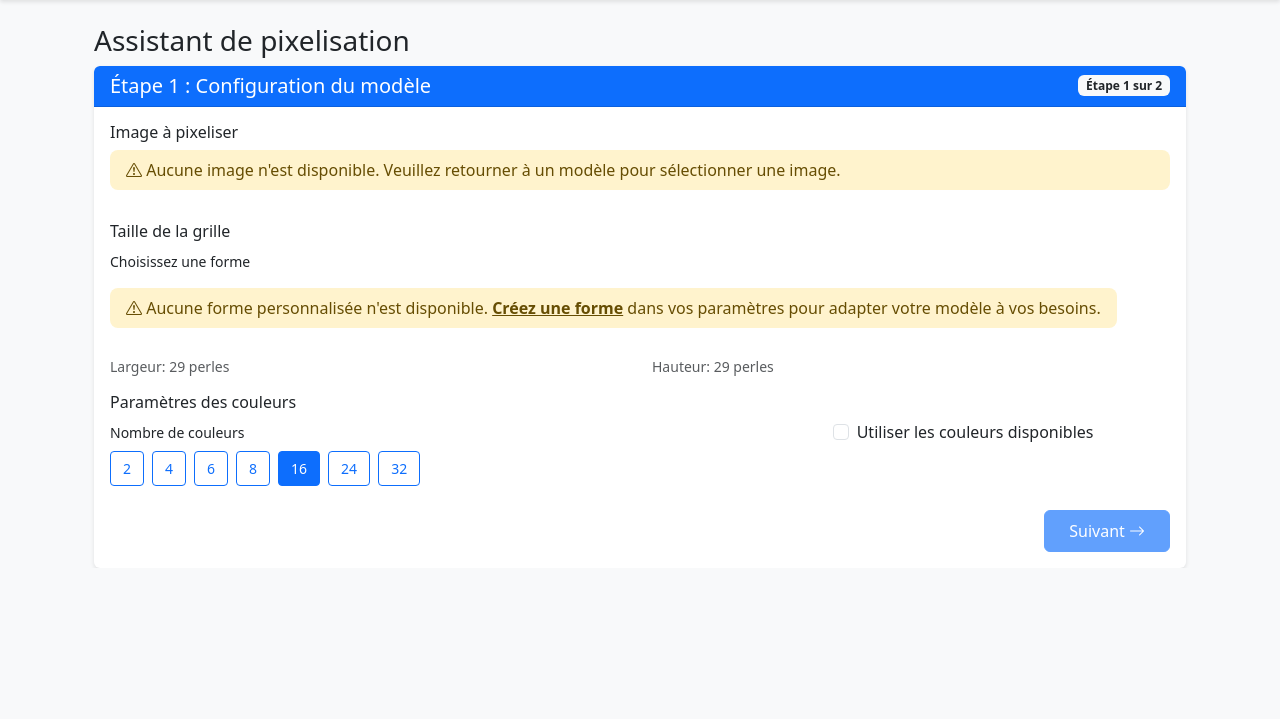
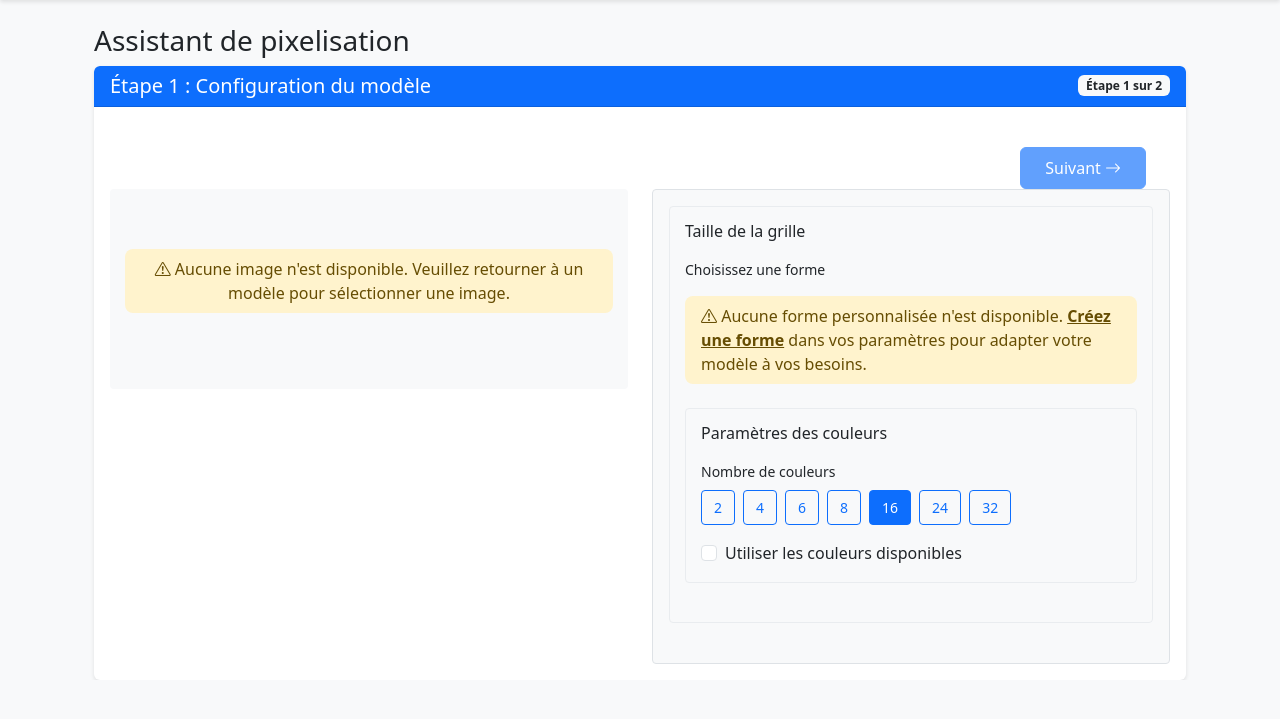
Before and after one commit to lbihin/buggel_perl, a Django app: page /pixelization-wizard/ in a window 1280 px wide. Shown: the part 56-775 px from the top of the page. Run offline with Django 5.2, Linux system fonts and the light colour scheme; the visitor is signed in with stand-in values (Sample User, id 1); data that the repository does not hold is empty.

Commit message:
modifie la forme de la premiere étape du wizard

```diff
--- a/beadmodels/static/css/pixelization_wizard.css
+++ b/beadmodels/static/css/pixelization_wizard.css
@@ -32,9 +32,12 @@
 }
 
 .wizard-image {
-    max-height: 200px;
-    width: auto;
-    object-fit: contain;
+    max-height: 600px;
+    max-width: 100%;
+    height: auto !important;
+    width: auto !important;
+    display: block;
+    margin: 0 auto;
 }
 
 /* Rendre la palette de couleurs plus compacte */
@@ -103,7 +106,7 @@
 /* Optimisation de l'affichage sur les appareils mobiles */
 @media (max-width: 768px) {
     .wizard-image {
-        max-height: 150px;
+        max-height: 200px;
     }
 
     .segmented-control .btn-check+.btn {
@@ -185,6 +188,13 @@
 .image-container {
     flex-grow: 1;
     flex-basis: 70%;
+    border-radius: 4px;
+    padding: 15px;
+    background-color: #f8f9fa;
+    min-height: 200px;
+    display: flex;
+    align-items: center;
+    justify-content: center;
 }
 
 .actions-container {
@@ -207,6 +217,14 @@
         flex-basis: 100%;
         width: 100%;
     }
+
+    .order-md-1 {
+        order: 1;
+    }
+
+    .order-md-2 {
+        order: 2;
+    }
 }
 
 /* Styles pour la pixelized-result image */
@@ -214,3 +232,22 @@
     border: 1px solid #dee2e6 !important;
     border-radius: 0.25rem !important;
 }
+
+/* Styling for the configuration sections */
+.configuration-section {
+    background-color: #f8f9fa;
+    border: 1px solid #e9ecef;
+    border-radius: 4px;
+    padding: 15px;
+}
+
+/* Make the button styling consistent */
+.btn-primary {
+    padding: 0.5rem 1.5rem;
+}
+
+.parameters-container {
+    background-color: #f8f9fa;
+    border: 1px solid #e9ecef;
+    height: 100%;
+}
--- a/beadmodels/templates/beadmodels/pixelization/pixelization_wizard.html
+++ b/beadmodels/templates/beadmodels/pixelization/pixelization_wizard.html
@@ -31,13 +31,13 @@
               </div>
             {% endif %}
 
-            <div class="row mb-3">
-              <div class="col-12">
-                <h5 class="h6 mb-2">Image à pixeliser</h5>
+            <div class="row">
+              <!-- Colonne de gauche pour l'image (swapped) -->
+              <div class="col-md-6 order-md-1 order-1 mb-4">
+                {% comment %} <h5 class="h6 mb-3">Image à pixeliser</h5> {% endcomment %}
+                <div class="image-container text-center">
                   {% if model and model.original_image %}
-                  <div class="text-center">
-                    <img id="preview" src="{{ model.original_image.url }}" alt="Image à pixeliser" class="wizard-image" />
-                  </div>
+                    <img id="preview" src="{{ model.original_image.url }}" alt="Image à pixeliser" class="img-fluid border rounded" style="max-height: 350px;" />
                     <input type="hidden" name="use_model_image" value="true" />
                     <input type="hidden" name="model_id" value="{{ model.id }}" />
                   {% else %}
@@ -48,9 +48,11 @@
                 </div>
               </div>
 
-            <div class="row mb-3">
-              <div class="col-12">
-                <h5 class="h6 mb-2">Taille de la grille</h5>
+              <!-- Colonne de droite pour les paramètres (swapped) -->
+              <div class="col-md-6 order-md-2 order-2">
+                <div class="parameters-container border rounded p-3">
+                  <div class="configuration-section mb-4">
+                    <h5 class="h6 mb-3">Taille de la grille</h5>
                     <label class="form-label small">Choisissez une forme</label>
 
                     <div class="segmented-control mb-2">
@@ -99,7 +101,7 @@
                     <input type="hidden" name="grid_width" id="id_grid_width" value="{{ form.grid_width.value|default:'29' }}" required>
                     <input type="hidden" name="grid_height" id="id_grid_height" value="{{ form.grid_height.value|default:'29' }}" required>
 
-                <div class="row">
+                    {% comment %} <div class="row">
                       <div class="col-6">
                         <div class="form-text">
                           Largeur: <span id="display_width">{{ form.grid_width.value|default:'29' }}</span> perles
@@ -111,14 +113,12 @@
                         </div>
                       </div>
                     </div>
-              </div>
-            </div>
+                  </div> {% endcomment %}
 
-            <div class="row mb-2">
-              <div class="col-12">
-                <h5 class="h6 mb-2">Paramètres des couleurs</h5>
+                  <div class="configuration-section mb-4">
+                    <h5 class="h6 mb-3">Paramètres des couleurs</h5>
                     <div class="row">
-                  <div class="col-md-8 mb-2">
+                      <div class="col-md-12 mb-2">
                         <label class="form-label small">Nombre de couleurs</label>
                         <div class="segmented-control">
                           {% for value in color_values %}
@@ -144,7 +144,7 @@
                         {% endif %}
                       </div>
 
-                  <div class="col-md-4 mb-2">
+                      <div class="col-md-12 mt-2">
                         <div class="form-check">
                           {{ form.use_available_colors }}
                           <label class="form-check-label" for="{{ form.use_available_colors.id_for_label }}">{{ form.use_available_colors.label }}</label>
@@ -153,9 +153,16 @@
                     </div>
                   </div>
                 </div>
+              </div>
+            </div>
 
-            <div class="d-flex justify-content-end mt-3">
+            <!-- Nouvelle ligne pour le bouton suivant -->
+            <div class="row mt-4">
+              <div class="col-12">
+                <div class="d-flex justify-content-end">
                   <button type="submit" name="next_step" class="btn btn-primary" {% if not has_grid_options %}disabled{% endif %}>Suivant <i class="bi bi-arrow-right"></i></button>
+                </div>
+              </div>
             </div>
           </form>
         </div>
```
Lines whose indentation alone changed are shown as unchanged.
